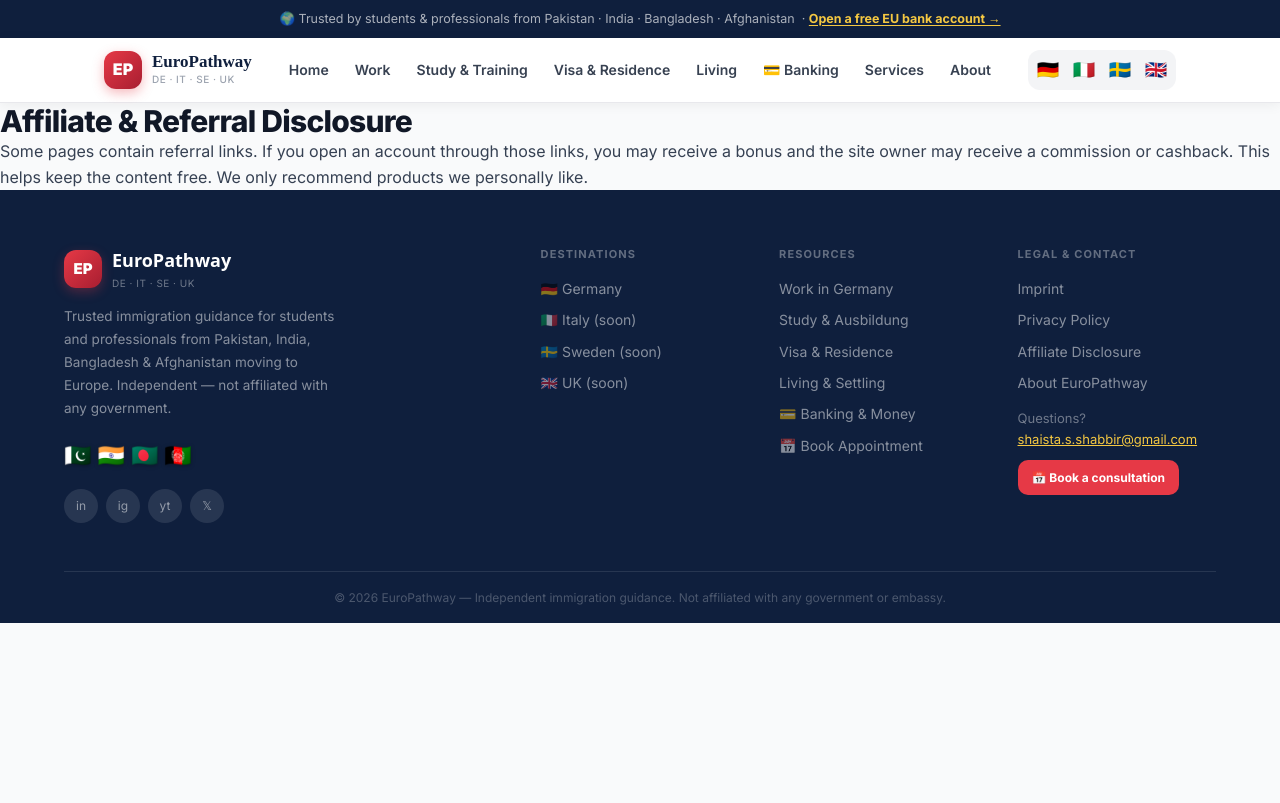
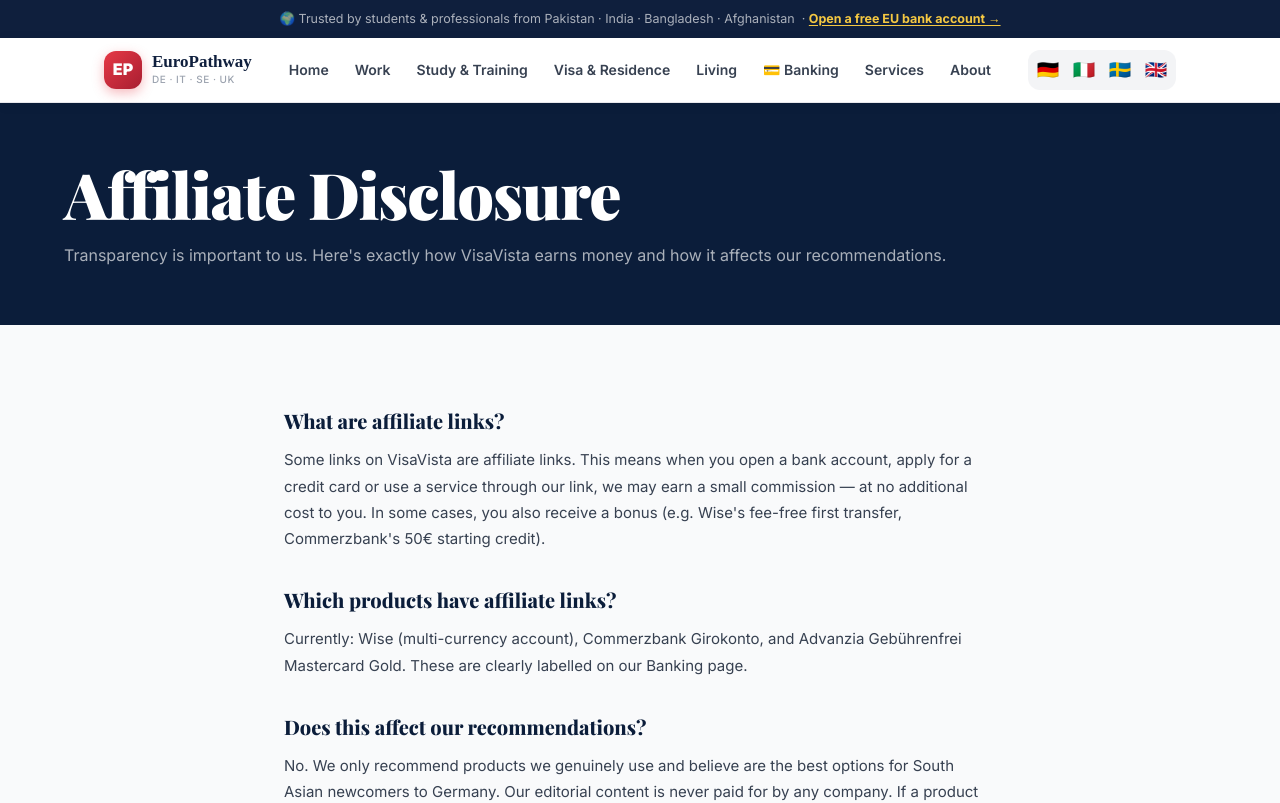
Before and after one commit to ShaistaShabbir-prog/start-in-germany-full, a Next.js app: page /affiliate-disclosure in a window 1280 px wide. Shown: the top 803 px of the page. Built offline with nearby package versions, Linux system fonts and the light colour scheme.

Commit message:
feat: VisaVista complete rebuild - all pages

```diff
--- a/app/affiliate-disclosure/page.tsx
+++ b/app/affiliate-disclosure/page.tsx
@@ -1 +1,29 @@
-export default function AffiliateDisclosure(){return(<div className='container-narrow py-12'><h1 className='text-3xl font-extrabold tracking-tight'>Affiliate & Referral Disclosure</h1><p className='mt-4 text-gray-700'>Some pages contain referral links. If you open an account through those links, you may receive a bonus and the site owner may receive a commission or cashback. This helps keep the content free. We only recommend products we personally like.</p></div>)}
+import Link from "next/link";
+const PD = '"Playfair Display",Georgia,serif';
+export default function AffiliateDisclosure() {
+  return (
+    <div>
+      <section style={{background:"#0B1D3A",padding:"56px 1.5rem"}}>
+        <div className="wrap">
+          <h1 className="h1" style={{color:"#fff",maxWidth:"700px",marginBottom:"14px"}}>Affiliate Disclosure</h1>
+          <p style={{fontSize:"16px",color:"rgba(255,255,255,.65)",lineHeight:1.7}}>Transparency is important to us. Here's exactly how VisaVista earns money and how it affects our recommendations.</p>
+        </div>
+      </section>
+      <section className="sec" style={{maxWidth:"760px"}}>
+        {[
+          {t:"What are affiliate links?",c:"Some links on VisaVista are affiliate links. This means when you open a bank account, apply for a credit card or use a service through our link, we may earn a small commission — at no additional cost to you. In some cases, you also receive a bonus (e.g. Wise's fee-free first transfer, Commerzbank's 50€ starting credit)."},
+          {t:"Which products have affiliate links?",c:"Currently: Wise (multi-currency account), Commerzbank Girokonto, and Advanzia Gebührenfrei Mastercard Gold. These are clearly labelled on our Banking page."},
+          {t:"Does this affect our recommendations?",c:"No. We only recommend products we genuinely use and believe are the best options for South Asian newcomers to Germany. Our editorial content is never paid for by any company. If a product stops being the best option, we remove it."},
+          {t:"How does VisaVista make money?",c:"Through affiliate commissions (as described above) and through paid consultancy services. The free content on this site is funded by these two revenue streams. We never sell advertising or accept sponsored content."},
+          {t:"Questions?",c:"If you have any questions about our affiliates or disclosure, email shaista.s.shabbir@gmail.com."},
+        ].map(s=>(
+          <div key={s.t} style={{marginBottom:"32px"}}>
+            <h2 style={{fontFamily:PD,fontWeight:800,fontSize:"20px",color:"#0B1D3A",marginBottom:"10px"}}>{s.t}</h2>
+            <p style={{fontSize:"15px",color:"#374151",lineHeight:1.75}}>{s.c}</p>
+          </div>
+        ))}
+        <Link href="/finances" className="btn btn-outline">View our banking recommendations →</Link>
+      </section>
+    </div>
+  );
+}
```
